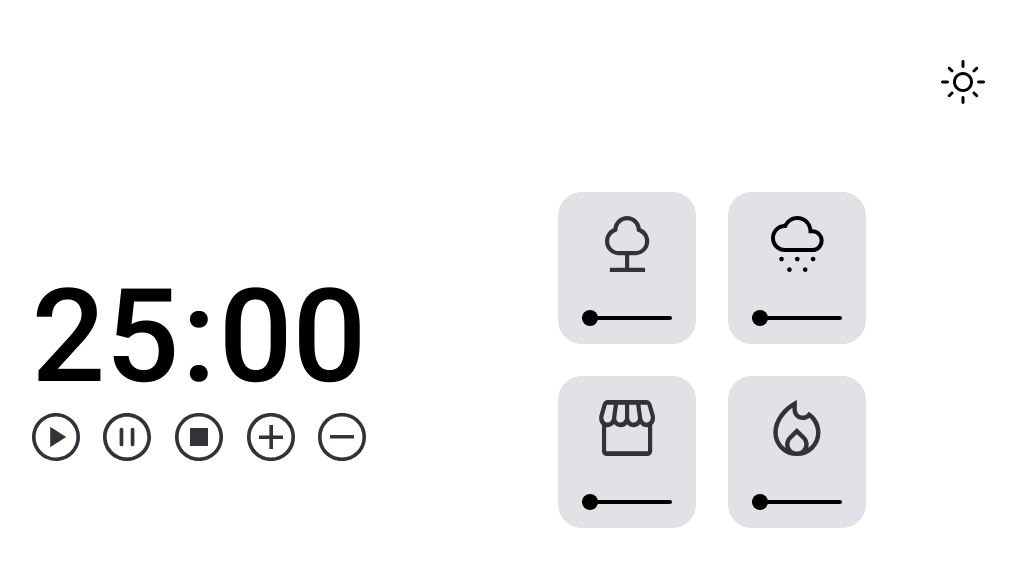
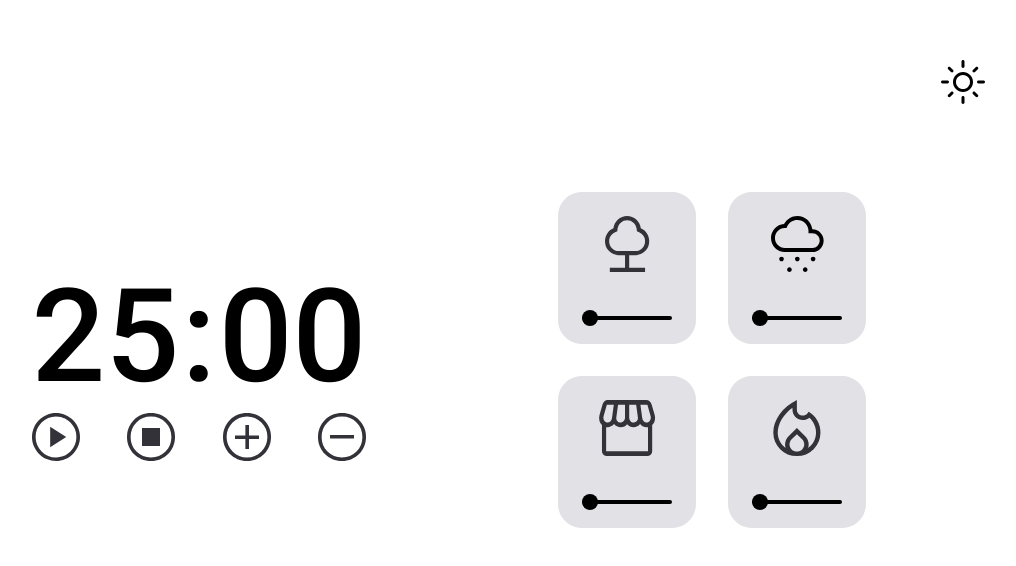
Before and after one commit to wiltonmartinsdev/FocusTimer-2.0, a plain HTML site: page index.html in a window 1280 px wide. Shown: the whole page, without its empty margins (191-1207 px from the left). Drawn offline with Linux system fonts and the light colour scheme.

Commit message:
buttonPauseImplemented

```diff
--- a/index.html
+++ b/index.html
@@ -38,7 +38,7 @@
                         </svg>
                     </button>
 
-                    <button class="pause">
+                    <button class="pause hide">
                         <svg
                         width="48"
                         height="48"
```
